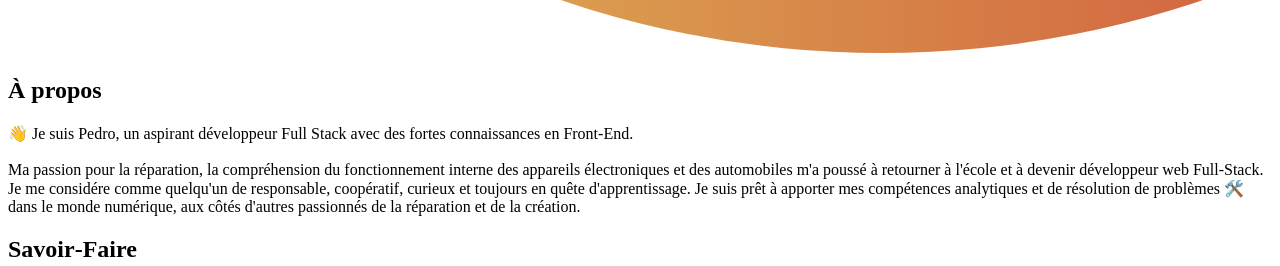
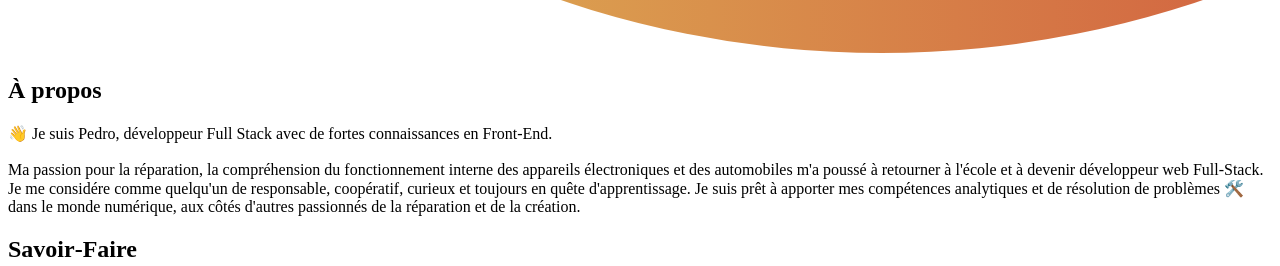
Before and after one commit to pcavendano/Portfolio, a React (Vite) app: page / in a window 1280 px wide. Shown: the part 4620-4886 px from the top of the page. Built offline with nearby package versions, Linux system fonts and the light colour scheme; the HTML template or start-up script is replaced by a standard one.

Commit message:
update about section

```diff
--- a/src/components/About.jsx
+++ b/src/components/About.jsx
@@ -124,8 +124,8 @@ const About = () => {
                     </header>
                     <article>
                         <p>
-                            👋 Je suis Pedro, un aspirant développeur Full Stack
-                            avec des fortes connaissances en Front-End. <br />
+                            👋 Je suis Pedro, développeur Full Stack
+                            avec de fortes connaissances en Front-End. <br />
                             <br /> Ma passion pour la réparation, la
                             compréhension du fonctionnement interne des
                             appareils électroniques et des automobiles m&apos;a
```
